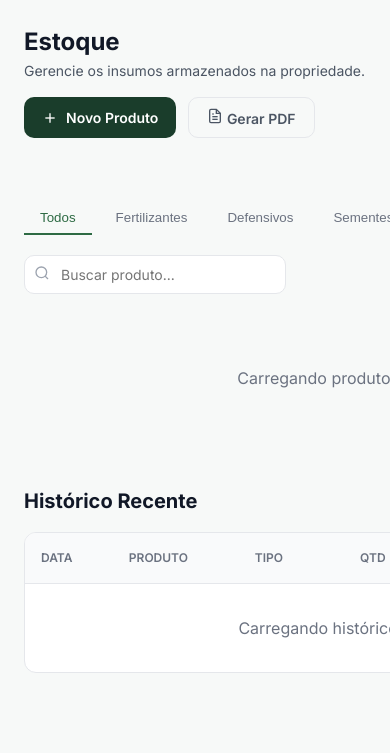
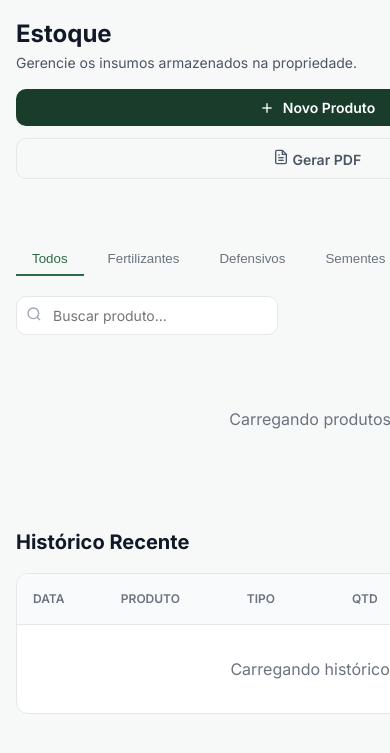
Before and after one commit to teteu34350/GoldCrop, a Django app: page /estoque/ in a window 390 px wide; the page is wider, and only the part inside the window is pictured. Shown: the part 64-817 px from the top of that part. Run offline with Django 5.2, Linux system fonts and the light colour scheme; the visitor is signed in with stand-in values (Sample User, id 1); data that the repository does not hold is empty.

Commit message:
Modulo de Responsivo

```diff
--- a/templates/estoque.html
+++ b/templates/estoque.html
@@ -337,6 +337,50 @@
     border-top: 1px solid var(--gray-100);
   }
 
+  /* RESPONSIVIDADE PARA O MÓDULO DE ESTOQUE */
+  @media (max-width: 640px) {
+    .dashboard-container {
+      padding: 1rem !important;
+    }
+    .estoque-header {
+      flex-direction: column;
+      align-items: flex-start !important;
+      gap: 1rem;
+    }
+    .estoque-header > div:last-child {
+      width: 100%;
+      display: flex;
+      flex-direction: column;
+      gap: 0.5rem;
+    }
+    .estoque-header > div:last-child button {
+      width: 100%;
+      justify-content: center;
+    }
+    .kpi-grid {
+      grid-template-columns: 1fr !important;
+    }
+    .estoque-filters {
+      flex-direction: column;
+      align-items: stretch !important;
+    }
+    .estoque-filters > div:last-child {
+      max-width: 100% !important;
+    }
+    .tabs {
+      flex-wrap: nowrap;
+      overflow-x: auto;
+      padding-bottom: 0.5rem;
+      -webkit-overflow-scrolling: touch;
+    }
+    .estoque-list {
+      grid-template-columns: 1fr !important;
+    }
+    .produto-actions {
+      flex-direction: column;
+    }
+  }
+
   @media print {
     body * { visibility: hidden; }
     .print-area, .print-area * { visibility: visible; }
```
